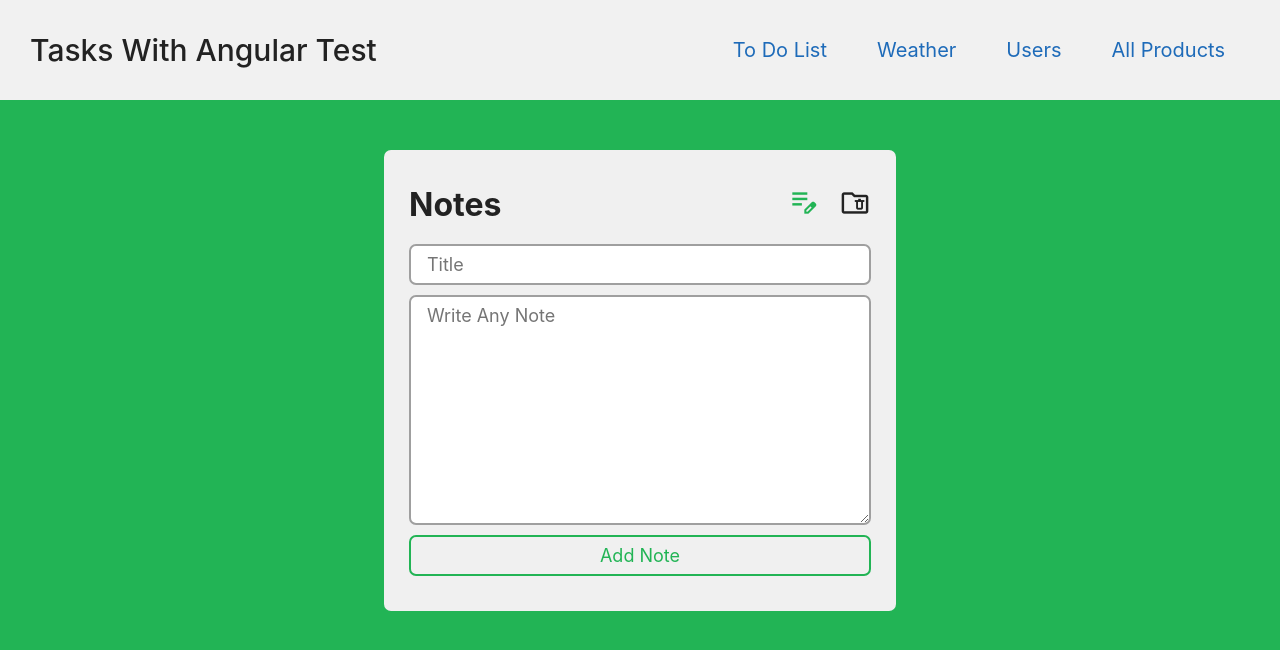
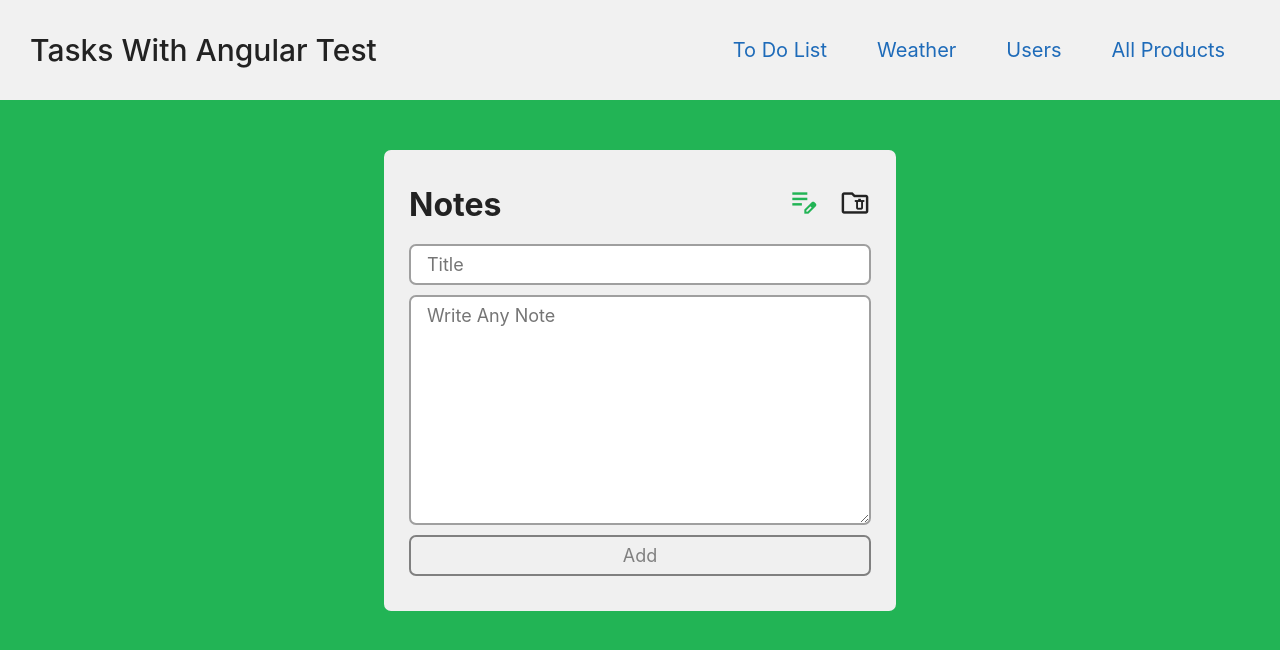
Before and after one commit to ArsenGabrielyan/angular-tasks, an Angular app: page /notes in a window 1280 px wide. Shown: the top 650 px of the page. Built offline with nearby package versions, Linux system fonts and the light colour scheme.

Commit message:
Edit Form and Add Form is now One Form

```diff
--- a/src/app/modules/notes-app/notes-app.component.html
+++ b/src/app/modules/notes-app/notes-app.component.html
@@ -7,13 +7,11 @@
                     <button [ngClass]="{'active': tab === 'deleted'}" (click)="switchTab('deleted')"><span class="material-symbols-outlined">folder_delete</span></button>
                </div>
           </div>
-          <form class="form" [formGroup]="frmNotes" (ngSubmit)="addNote()">
+          <form class="form" [formGroup]="frmNotes" (ngSubmit)="!canEdit ? addNote() : editNote()">
                <input type="text" name="title" id="title" class="inputBox" placeholder="Title" formControlName="title">
-               <textarea name="note" id="onte" class="noteBox" placeholder="Write Any Note" rows="10"
-                    formControlName="note"></textarea>
-               <button type="submit"
-                    [disabled]="frmNotes.get('title')?.hasError('hasAnyBlankSpaces') && frmNotes.get('note')?.hasError('hasAnyBlankSpaces')">Add
-                    Note</button>
+               <textarea name="note" id="onte" class="noteBox" placeholder="Write Any Note" rows="10" formControlName="note"></textarea>
+               <button type="submit" [disabled]="frmNotes.get('title')?.hasError('hasAnyBlankSpaces') && frmNotes.get('note')?.hasError('hasAnyBlankSpaces')" *ngIf="!canEdit">Add</button>
+               <button type="submit" [disabled]="frmNotes.get('title')?.hasError('hasAnyBlankSpaces') && frmNotes.get('note')?.hasError('hasAnyBlankSpaces')" *ngIf="canEdit">Edit</button>
           </form>
      </div>
      <div class="lower" *ngIf="tab === 'notes'">
@@ -21,7 +19,7 @@
                <h2>{{nt.title}}</h2>
                <p>{{nt.note}}</p>
                <div class="buttons">
-                    <button type="button" (click)="openEditModal(i)" secondSelection><span class="material-symbols-outlined">edit</span></button>
+                    <button type="button" (click)="openEdit(i)" secondSelection><span class="material-symbols-outlined">edit</span></button>
                     <button type="button" (click)="deleteNote(i)"><span class="material-symbols-outlined">delete</span></button>
                     <button type="button" (click)="openViewModal(i)"><span class="material-symbols-outlined">open_in_new</span></button>
                </div>
@@ -34,21 +32,7 @@
                <button class="oneBtn" (click)="deleteForever(i)"><span class="material-symbols-outlined">delete_forever</span></button>
           </div>
      </div>
-     <div class="modal-container" *ngIf="editMdl || viewMdl">
-          <div class="edit-modal" *ngIf="editMdl">
-               <button type="button" class="closeBtn" (click)="closeEditModal()"><span class="material-symbols-outlined">close</span></button>
-               <div class="modal-title">
-                    <h2 class="title">Edit Note</h2>
-                    <div class="border"></div>
-               </div>
-               <form [formGroup]="frmEdit" (ngSubmit)="editNote()">
-                    <input type="text" formControlName="newTitle" [placeholder]="oldTitle">
-                    <textarea formControlName="newNote" [placeholder]="oldNote" rows="5"></textarea>
-                    <button type="submit"
-                         [disabled]="frmEdit.get('newTitle')?.hasError('hasAnyBlankSpaces') && frmEdit.get('newNote')?.hasError('hasAnyBlankSpaces')">Apply
-                         and Close</button>
-               </form>
-          </div>
+     <div class="modal-container" *ngIf="viewMdl">
           <div class="view-modal" *ngIf="viewMdl">
                <button type="button" class="closeBtn" (click)="closeViewModal()"><span class="material-symbols-outlined">close</span></button>
                <h2>{{viewTitle}}</h2>
--- a/src/app/modules/notes-app/notes-app.component.scss
+++ b/src/app/modules/notes-app/notes-app.component.scss
@@ -37,16 +37,11 @@ $grey: #9f9f9f;
 .modal-container{
      width: 100%;height: 100vh;position: fixed;top: 0;right: 0;background: rgba(0,0,0,.45);display: flex;flex-direction: column;
      @include flex-align(center,center);
-     .edit-modal, .view-modal{
+     .view-modal{
           margin: 5px 0;background: #a4ffb5;width: 100%;
           max-width: 450px;padding: 20px;position: relative;
           .modal-title{.title{font-size: 25px;}.border{width: 100%;border-bottom: 1px solid $green;margin-top: 10px;}}
           .closeBtn{@include note-close-btn;}
      }
-     .edit-modal form{
-          display: flex;@include flex-align(center,center);flex-direction: column;
-          input, textarea{@include note-input-box;}button{@include note-input-btn;}
-          textarea{resize: vertical;margin: 0;&:focus{border-color: $green;}}
-     }
      .view-modal{h2{margin-bottom: 15px;}p{max-height: 600px; overflow-y: auto; overflow-wrap: break-word;word-break: break-all;}}
 }
--- a/src/app/modules/notes-app/notes-app.component.ts
+++ b/src/app/modules/notes-app/notes-app.component.ts
@@ -11,11 +11,8 @@ import { NotesService } from './services/notes.service';
 })
 export class NotesAppComponent implements OnInit {
   frmNotes!: FormGroup;
-  frmEdit!: FormGroup;
-  editMdl = false;
+  canEdit = false;
   viewMdl = false;
-  oldTitle!: string;
-  oldNote!: string;
   viewTitle!: string;
   viewNote!: string;
   chosen!: number;
@@ -39,29 +36,24 @@ export class NotesAppComponent implements OnInit {
     this.noteService.add(this.notes, this.frmNotes);
   }
   editNote(){
-    this.noteService.edit(this.frmEdit, this.notes, this.chosen);
-    this.closeEditModal();
+    this.noteService.edit(this.frmNotes, this.notes, this.chosen);
+    this.canEdit = false;
   }
   deleteNote(i:number){
     this.noteService.delete(this.deleted,this.notes,i);
   }
-  openEditModal(i:number){
-    this.editMdl = true;
-    this.frmEdit = this.fbuild.group({
-      newTitle: ["",[Validators.required, CustomValidation.spaceValidation]],
-      newNote: ["",[Validators.required, CustomValidation.spaceValidation]]
+  openEdit(i:number){
+    this.canEdit = true;
+    this.frmNotes.setValue({
+      title: this.notes[i].title,
+      note: this.notes[i].note
     })
-    this.oldTitle = this.notes[i].title;
-    this.oldNote = this.notes[i].note;
     this.chosen = i;
   }
   openViewModal(i:number){
     this.viewMdl= true;
     this.viewTitle = this.notes[i].title;
     this.viewNote = this.notes[i].note;
-  }
-  closeEditModal(){
-    this.editMdl = false;
   }
   closeViewModal(){
     this.viewMdl = false;
--- a/src/app/modules/notes-app/scss/mixins.scss
+++ b/src/app/modules/notes-app/scss/mixins.scss
@@ -14,7 +14,7 @@ $grey: #9f9f9f; $br: 7px;
      border-radius: $br;background: none;
      outline: none;cursor: pointer;
      transition: .3s ease all;
-     &:disabled{border:2px solid grey;color: grey;cursor: auto;}
+     &:disabled{border:2px solid grey!important;color: grey!important;cursor: auto;}
      &:hover:not(:disabled){background: #22b455!important;color: white!important;span{color: white!important;}}
      span{color: #22b455!important;transition: .3s ease all;}
 }
--- a/src/app/modules/notes-app/services/notes.service.ts
+++ b/src/app/modules/notes-app/services/notes.service.ts
@@ -17,11 +17,11 @@ export class NotesService {
     form.reset({title:"",note:""})
   }
   edit(form: FormGroup, notes: INote[], chosen: number){
-    const {newTitle,newNote} = form.value;
-    notes[chosen].title = newTitle;
-    notes[chosen].note = newNote;
+    const {title,note} = form.value;
+    notes[chosen].title = title;
+    notes[chosen].note = note;
     localStorage.setItem('notes',JSON.stringify(notes));
-    form.reset({newTitle: "",newNote: "",});
+    form.reset({title: "",note: "",});
   }
   delete(del: INote[], notes: INote[], i:number){
     del.push(notes[i]);
```
